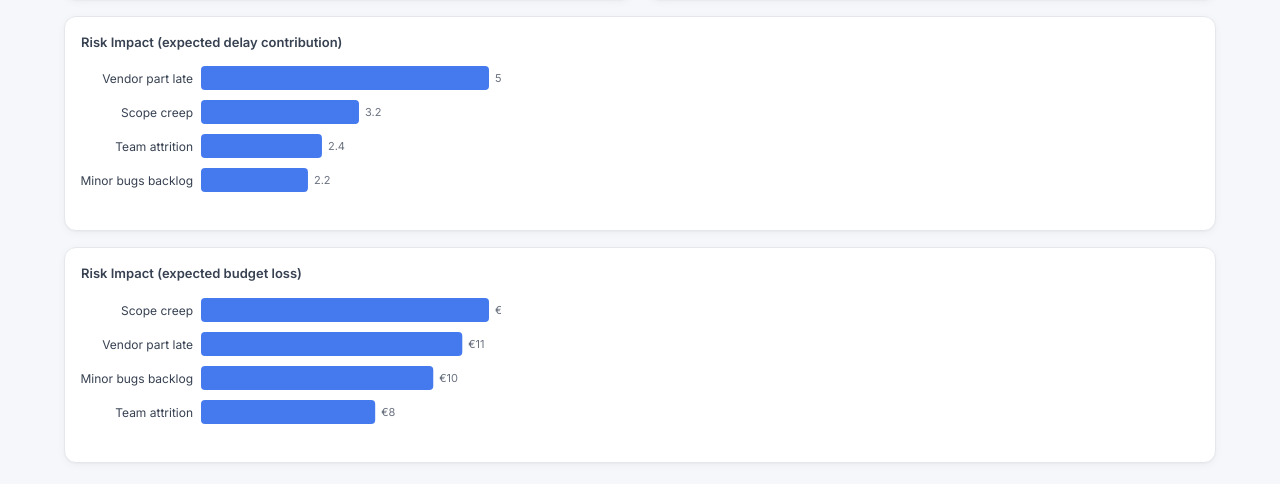
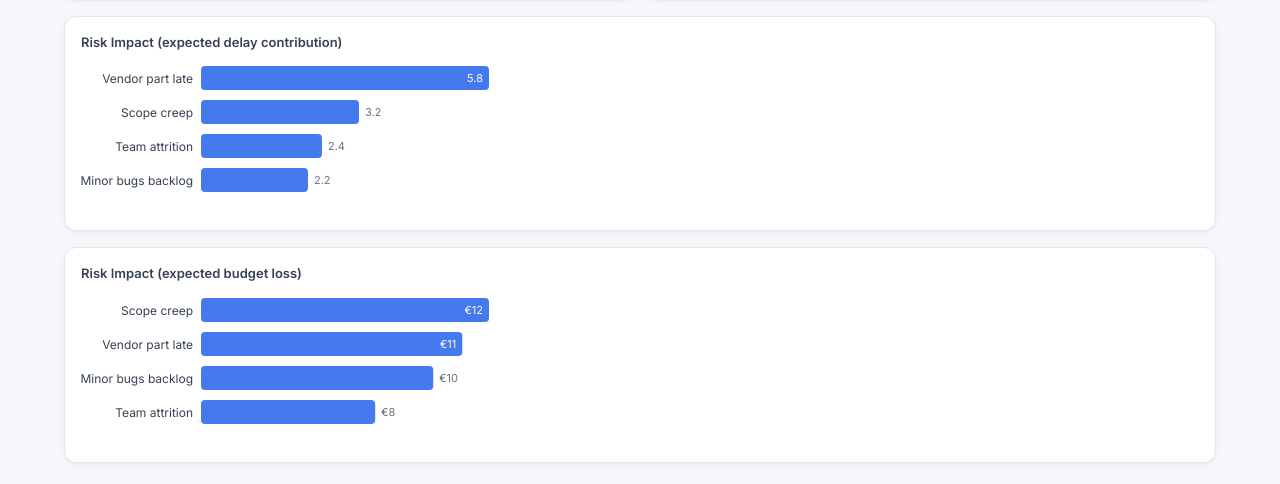
Before and after one commit to TheWizardOuss/risk-sim, a React (Vite) app: page / in a window 1280 px wide. Shown: the part 1948-2432 px from the top of the page. Built offline with nearby package versions, Linux system fonts and the light colour scheme.

Commit message:
Fix budget impact chart labels

```diff
--- a/src/components/Charts.tsx
+++ b/src/components/Charts.tsx
@@ -168,11 +168,42 @@ export function HBars({ items, width = 420, height, formatValue }: HBarProps) {
       {items.map((it, idx) => {
         const y = pad.t + idx * (rowH + gap);
         const w = (it.value / max) * innerW;
+        const label = fmt(it.value);
+        const labelGap = 6;
+        const labelApproxWidth = label.length * 7; // rough average character width
+        const barEnd = pad.l + w;
+        const maxLabelStart = width - pad.r;
+
+        let labelX = barEnd + labelGap;
+        let labelAnchor: 'start' | 'end' = 'start';
+        let labelFill = '#6b7280';
+
+        if (labelX + labelApproxWidth > maxLabelStart) {
+          labelAnchor = 'end';
+          labelX = Math.max(barEnd - labelGap, pad.l + 4);
+          labelFill = '#f9fafb';
+
+          if (labelX <= pad.l + 4 && w < 20) {
+            labelAnchor = 'start';
+            labelX = barEnd + labelGap;
+            labelFill = '#6b7280';
+          }
+        }
+
         return (
           <g key={idx}>
             <text x={pad.l - 8} y={y + rowH / 2} textAnchor="end" dominantBaseline="central" fontSize={12} fill="#374151">{it.name}</text>
             <rect x={pad.l} y={y} width={w} height={rowH} fill="#2563eb" rx={4} opacity={0.85} />
-            <text x={pad.l + w + 6} y={y + rowH / 2} dominantBaseline="central" fontSize={11} fill="#6b7280">{fmt(it.value)}</text>
+            <text
+              x={labelX}
+              y={y + rowH / 2}
+              textAnchor={labelAnchor}
+              dominantBaseline="central"
+              fontSize={11}
+              fill={labelFill}
+            >
+              {label}
+            </text>
           </g>
         );
       })}
```
